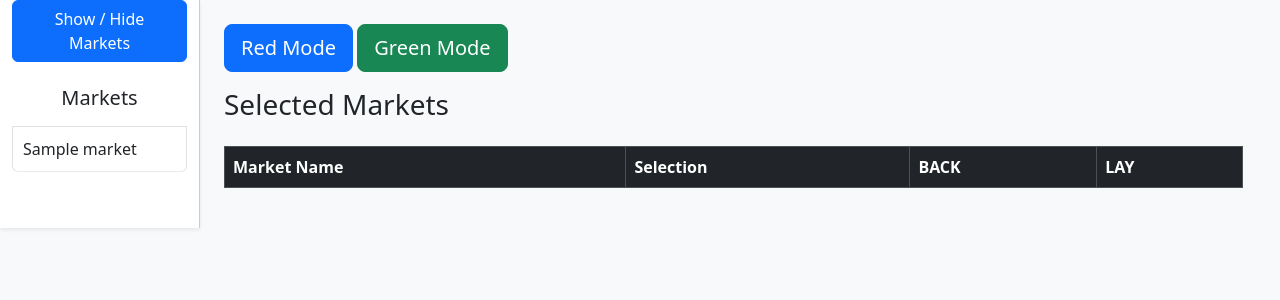
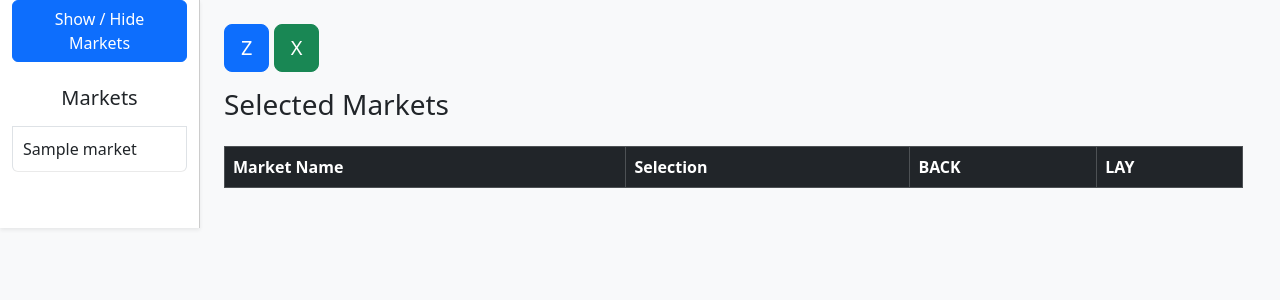
Before and after one commit to JonesDan/betexchange, a Flask app: template webapp/templates/markets2.html in a window 1280 px wide. Shown: the top 300 px of the page. Run offline with Flask 3, Linux system fonts and the light colour scheme; the template is opened without the code that fills it: most values are stand-ins (such as "Sample title", 1, 10 or a date in 2020); lists and menus that the app fills with data are empty.

Commit message:
latest commit

```diff
--- a/webapp/app.py
+++ b/webapp/app.py
@@ -122,40 +122,52 @@ def get_event_detail():
         selection_name = md['selection_name']
         selection_id = str(md['selection_id'])
         try:
-            back_level_0_price = data_cache[market_id][selection_id]['BACK']['0']['price']
-            lay_level_0_price = data_cache[market_id][selection_id]['LAY']['0']['price']
+            back_level_2_price = data_cache[market_id][selection_id]['BACK']['2']['price'] if '2' in data_cache[market_id][selection_id]['BACK'] else 0
+            back_level_1_price = data_cache[market_id][selection_id]['BACK']['1']['price'] if '1' in data_cache[market_id][selection_id]['BACK'] else 0
+            back_level_0_price = data_cache[market_id][selection_id]['BACK']['0']['price'] if '0' in data_cache[market_id][selection_id]['BACK'] else 0
+            lay_level_0_price = data_cache[market_id][selection_id]['LAY']['0']['price'] if '0' in data_cache[market_id][selection_id]['LAY'] else 0
+            lay_level_1_price = data_cache[market_id][selection_id]['LAY']['1']['price'] if '1' in data_cache[market_id][selection_id]['LAY'] else 0
+            lay_level_2_price = data_cache[market_id][selection_id]['LAY']['2']['price'] if '2' in data_cache[market_id][selection_id]['LAY'] else 0
         except:
+            back_level_2_price = 0
+            back_level_1_price = 0
             back_level_0_price = 0
             lay_level_0_price = 0
+            lay_level_1_price = 0
+            lay_level_2_price = 0
             pass
 
         summary = {'market_name': market_name,
                    'market_id': market_id,
                    'selection_name': selection_name,
                    'selection_id': selection_id,
+                   'back_level_2_price': back_level_2_price,
+                   'back_level_1_price': back_level_1_price,
                    'back_level_0_price': back_level_0_price,
-                   'lay_level_0_price': lay_level_0_price
+                   'lay_level_0_price': lay_level_0_price,
+                   'lay_level_1_price': lay_level_1_price,
+                   'lay_level_2_price': lay_level_2_price
                    }
         selected_markets2.append(summary)
 
     return jsonify(selected_markets2)
 
-@app.route('/process_red_cells', methods=["POST"])
-def process_red_cells():
+@app.route('/process_blue_cells', methods=["POST"])
+def process_blue_cells():
     global trading
 
     data = request.get_json()
-    red_cells = data.get('red_cells', [])
+    blue_cells = data.get('blue_cells', [])
 
-    orderlist = [(cell[0].split('-')[0],cell[0].split('-')[1], cell[1], 1,cell[0].split('-')[2]) for cell in red_cells]
+    orderlist = [(cell[0].split('-')[0],cell[0].split('-')[1], cell[1], 1,cell[0].split('-')[2]) for cell in blue_cells]
 
     place_order(trading, orderlist)
 
 
-    print("Received red cell IDs:", red_cells)  # Debugging in console
+    print("Received blue cell IDs:", blue_cells)  # Debugging in console
 
     # Example: Process IDs (you can modify this function)
-    return jsonify({"message": f"Placed orders {red_cells}!"})
+    return jsonify({"message": f"Placed orders {blue_cells}!"})
 
 
 if __name__ == '__main__':
--- a/webapp/templates/markets2.html
+++ b/webapp/templates/markets2.html
@@ -43,8 +43,8 @@
 
             <!-- Content Section -->
             <div class="col-md-9 col-lg-10 p-4">
-                <button id="redButton" class="btn btn-primary btn-lg mb-3" onclick="toggleMode('red')">Red Mode</button>
-                <button id="greenButton" class="btn btn-success btn-lg mb-3" onclick="toggleMode('green')">Green Mode</button>
+                <button id="blueButton" class="btn btn-primary btn-lg mb-3" onclick="toggleMode('blue')">Z</button>
+                <button id="greenButton" class="btn btn-success btn-lg mb-3" onclick="toggleMode('green')">X</button>
                 <h3 class="mb-4">Selected Markets</h3>
                 <div class="table-responsive">
                     <table class="table table-bordered">
@@ -52,8 +52,8 @@
                             <tr>
                                 <th>Market Name</th>
                                 <th>Selection</th>
-                                <th>BACK</th>
-                                <th>LAY</th>
+                                <th colspan="3">BACK</th>
+                                <th colspan="3">LAY</th>
                             </tr>
                         </thead>
                         <tbody id="selected-markets">
@@ -98,8 +98,12 @@
                                 <tr>
                                     <td>${market.market_name}</td>
                                     <td>${market.selection_name}</td>
+                                    <td onclick="markCell(event)" id="${market.market_id}-${market.selection_id}-BACK-2">${market.back_level_2_price}</td>
+                                    <td onclick="markCell(event)" id="${market.market_id}-${market.selection_id}-BACK-1">${market.back_level_1_price}</td>
                                     <td onclick="markCell(event)" id="${market.market_id}-${market.selection_id}-BACK-0">${market.back_level_0_price}</td>
                                     <td onclick="markCell(event)" id="${market.market_id}-${market.selection_id}-LAY-0">${market.lay_level_0_price}</td>
+                                    <td onclick="markCell(event)" id="${market.market_id}-${market.selection_id}-LAY-1">${market.lay_level_1_price}</td>
+                                    <td onclick="markCell(event)" id="${market.market_id}-${market.selection_id}-LAY-2">${market.lay_level_2_price}</td>
                                 </tr>
                             `);
                         });
@@ -130,34 +134,34 @@
         };
     </script>
     <script>
-        let activeMode = ""; // Tracks the active mode: "red", "green", or ""
+        let activeMode = ""; // Tracks the active mode: "blue", "green", or ""
 
         function toggleMode(mode) {
-            let redButton = document.getElementById('redButton');
+            let blueButton = document.getElementById('blueButton');
             let greenButton = document.getElementById('greenButton');
 
             if (activeMode === mode) {
                 // If clicking the active button, turn off mode
                 activeMode = "";
-                redButton.classList.remove('border', 'border-danger', 'border-3');
-                greenButton.classList.remove('border', 'border-success', 'border-3');
+                blueButton.classList.remove('border', 'border-danger', 'border-3');
+                greenButton.classList.remove('border', 'border-danger', 'border-3');
             } else {
                 // Activate selected mode and deactivate the other
                 activeMode = mode;
 
-                if (mode === "red") {
-                    redButton.classList.add('border', 'border-danger', 'border-3');
-                    greenButton.classList.remove('border', 'border-success', 'border-3');
+                if (mode === "blue") {
+                    blueButton.classList.add('border', 'border-danger', 'border-3');
+                    greenButton.classList.remove('border', 'border-danger', 'border-3');
                 } else if (mode === "green") {
-                    greenButton.classList.add('border', 'border-success', 'border-3');
-                    redButton.classList.remove('border', 'border-danger', 'border-3');
+                    greenButton.classList.add('border', 'border-danger', 'border-3');
+                    blueButton.classList.remove('border', 'border-danger', 'border-3');
                 }
             }
         }
 
         function markCell(event) {
-            if (activeMode === "red") {
-                toggleCellColor(event.target, 'red', 'white'); // Red background, white text
+            if (activeMode === "blue") {
+                toggleCellColor(event.target, 'blue', 'white'); // Blue background, white text
             } else if (activeMode === "green") {
                 toggleCellColor(event.target, 'green', 'white'); // Green background, white text
             }
@@ -177,29 +181,29 @@
 
         document.addEventListener("keydown", function (event) {
             if (event.key.toLowerCase() === "z") { // Detect "Z" keypress
-                sendRedCellIDs();
+                sendBlueCellIDs();
             }
         });
 
-        function sendRedCellIDs() {
-                let redCells = [];
+        function sendBlueCellIDs() {
+                let blueCells = [];
                 let cells = document.querySelectorAll("td");
 
-                // Collect IDs of red-highlighted cells
+                // Collect IDs of blue-highlighted cells
                 cells.forEach(cell => {
-                    if (cell.style.backgroundColor === "red") {
-                        redCells.push([cell.id, cell.textContent]);
+                    if (cell.style.backgroundColor === "blue") {
+                        blueCells.push([cell.id, cell.textContent]);
                     }
                 });
 
-                console.log("Red Cells:", redCells); // Debugging
+                console.log("Blue Cells:", blueCells); // Debugging
 
                 // Send AJAX request using jQuery
                 $.ajax({
-                    url: "/process_red_cells",
+                    url: "/process_blue_cells",
                     type: "POST",
                     contentType: "application/json",
-                    data: JSON.stringify({ red_cells: redCells }),
+                    data: JSON.stringify({ blue_cells: blueCells }),
                     success: function (response) {
                         alert("Server Response: " + response.message);
                     },
```
Also changed, not shown: 2 other files.
